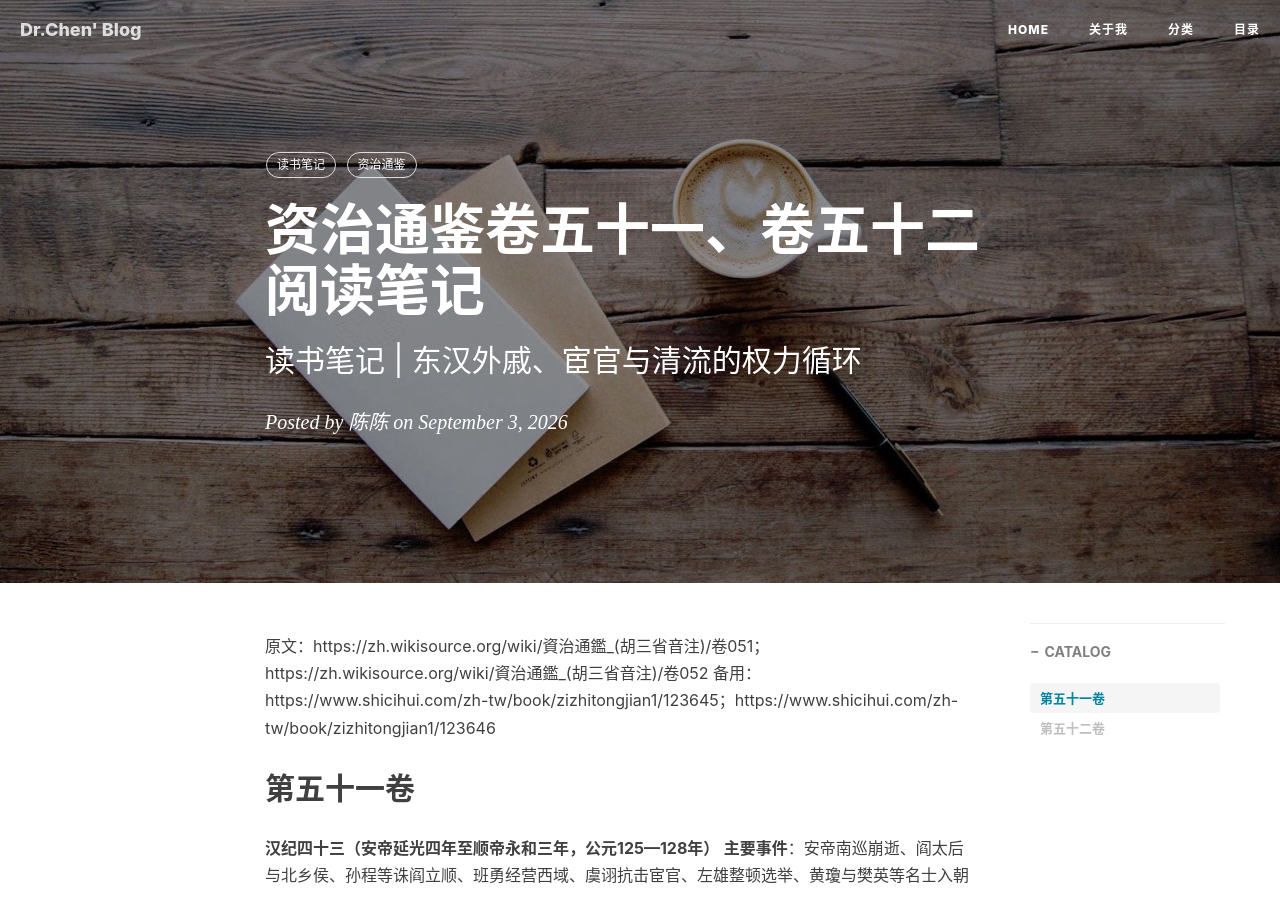
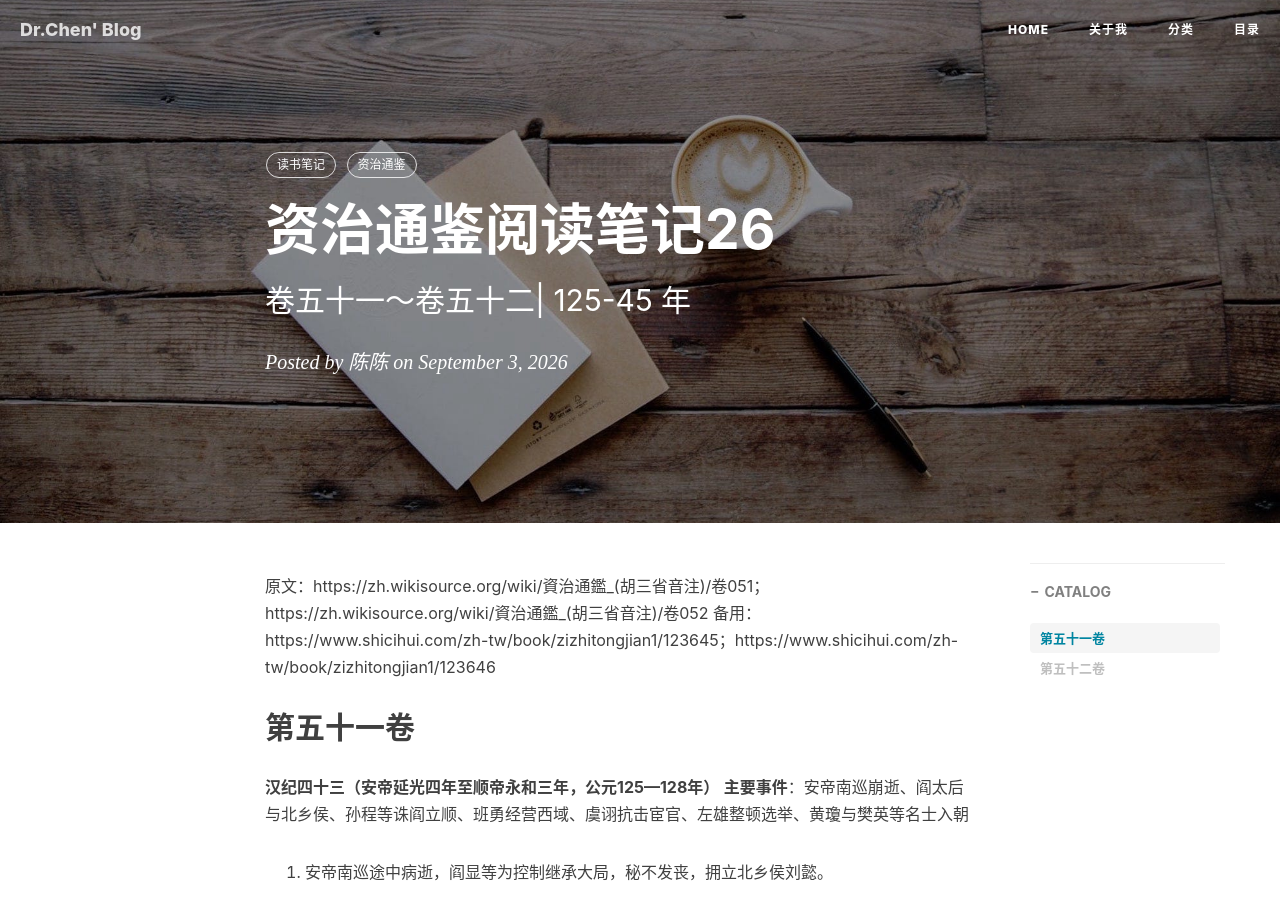
Before and after one commit to chensong212/chensong212.github.io, a Jekyll site: the page built from _posts/2026-09-03-zizhitongjian-volumes-51-52.md, in a window 1280 px wide and 900 px high. Built offline with Jekyll 4.4.1, drawn with Linux system fonts in a browser that asks for light colours; nearby versions of some CDN libraries; comment, search, counter and statistics services are not loaded.

Commit message:
update zztj26

```diff
--- a/_posts/2026-09-03-zizhitongjian-volumes-51-52.md
+++ b/_posts/2026-09-03-zizhitongjian-volumes-51-52.md
@@ -1,7 +1,7 @@
 ---
 layout:     post
-title:      资治通鉴卷五十一、卷五十二阅读笔记
-subtitle:   读书笔记 | 东汉外戚、宦官与清流的权力循环
+title:      资治通鉴阅读笔记26
+subtitle:   卷五十一～卷五十二| 125-45 年
 date:       2026-09-03
 author:     陈陈
 header-img: img/post-bg-coffee.jpeg
```
